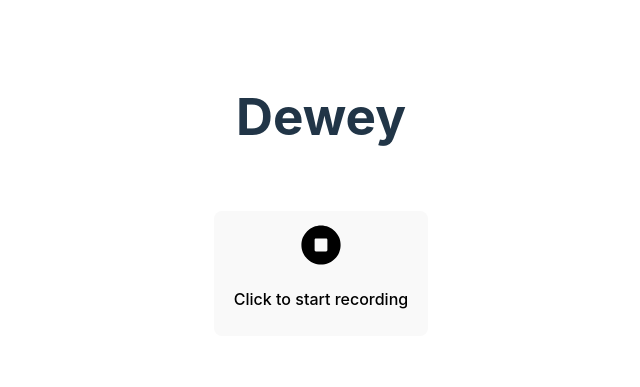
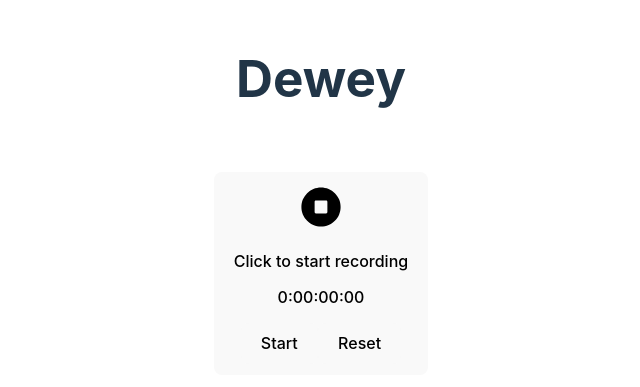
Before and after one commit to magnusculley/Dewey, a React (Vite) app in the folder electron-app/: page / in a window 1280 px wide. Shown: the part 189-576 px from the top of the page, without its empty margins (319-959 px from the left). Built offline with nearby package versions, Linux system fonts and the light colour scheme.

Commit message:
Add stopwatch to record meetings

```diff
--- a/electron-app/src/App.tsx
+++ b/electron-app/src/App.tsx
@@ -1,21 +1,33 @@
-import { useState } from 'react'
-import RecordingIcon from './assets/recording.svg?react'
-import './App.css'
+import { useState } from "react";
+import RecordingIcon from "./assets/recording.svg?react";
+import "./App.css";
+import RecordingTimer from "./RecordingTimer";
 
 function App() {
-  const [recording, setRecording] = useState(false)
+  const [recording, setRecording] = useState(false);
 
   return (
     <>
       <h1>Dewey</h1>
       <div className="card">
         <button onClick={() => setRecording((recording) => !recording)}>
-          <RecordingIcon width={48} height={48} viewBox="0 0 1024 1024" fill={recording ? 'red' : 'currentColor'} />
-          {recording ? <p>Currently recording!</p> : <p>Click to start recording</p>}
+          <RecordingIcon
+            width={48}
+            height={48}
+            viewBox="0 0 1024 1024"
+            fill={recording ? "red" : "currentColor"}
+          />
+          {recording ? (
+            <p>Currently recording!</p>
+          ) : (
+            <p>Click to start recording</p>
+          )}
+
+          <RecordingTimer recording={recording} setRecording={setRecording} />
         </button>
       </div>
     </>
-  )
+  );
 }
 
-export default App
+export default App;
--- /dev/null
+++ b/electron-app/src/RecordingTimer.tsx
@@ -0,0 +1,52 @@
+import { useState, useEffect } from "react";
+
+function RecordingTimer({
+  recording,
+  setRecording,
+}: {
+  recording: boolean;
+  setRecording: React.Dispatch<React.SetStateAction<boolean>>;
+}) {
+  const [time, setTime] = useState(0);
+
+  useEffect(() => {
+    let intervalId: NodeJS.Timeout;
+    if (recording) {
+      intervalId = setInterval(() => setTime(time + 1), 10);
+    }
+
+    return () => clearInterval(intervalId);
+  }, [recording, time]);
+
+  const hours = Math.floor(time / 360000);
+  const minutes = Math.floor((time % 360000) / 6000);
+  const seconds = Math.floor((time % 6000) / 100);
+  const milliseconds = time % 100;
+  const startAndStop = () => {
+    setRecording(!recording);
+  };
+
+  const reset = () => {
+    setTime(0);
+  };
+
+  return (
+    <div className="stopwatch-container">
+      <p className="stopwatch-time">
+        {hours}:{minutes.toString().padStart(2, "0")}:
+        {seconds.toString().padStart(2, "0")}:
+        {milliseconds.toString().padStart(2, "0")}
+      </p>
+      <div className="stopwatch-buttons">
+        <button className="stopwatch-button" onClick={startAndStop}>
+          {recording ? "Stop" : "Start"}
+        </button>
+        <button className="stopwatch-button" onClick={reset}>
+          Reset
+        </button>
+      </div>
+    </div>
+  );
+}
+
+export default RecordingTimer;
```
